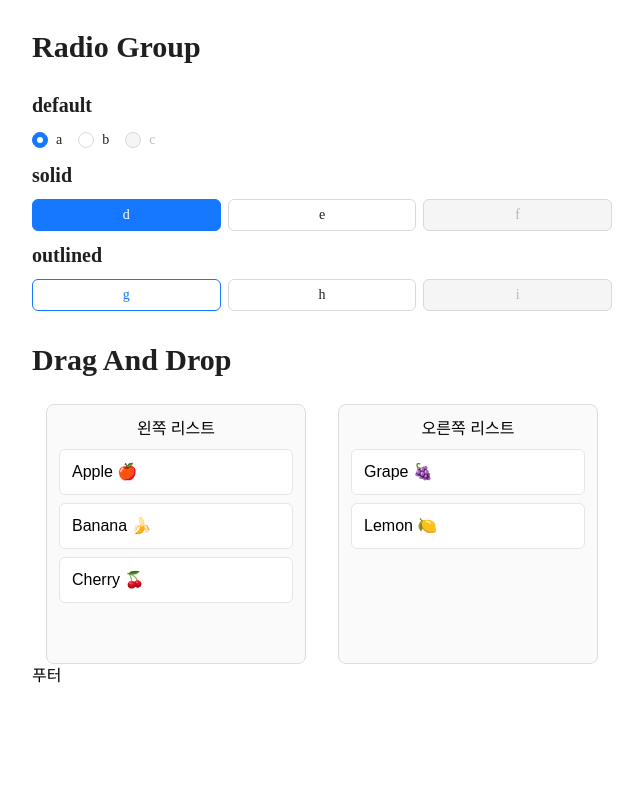
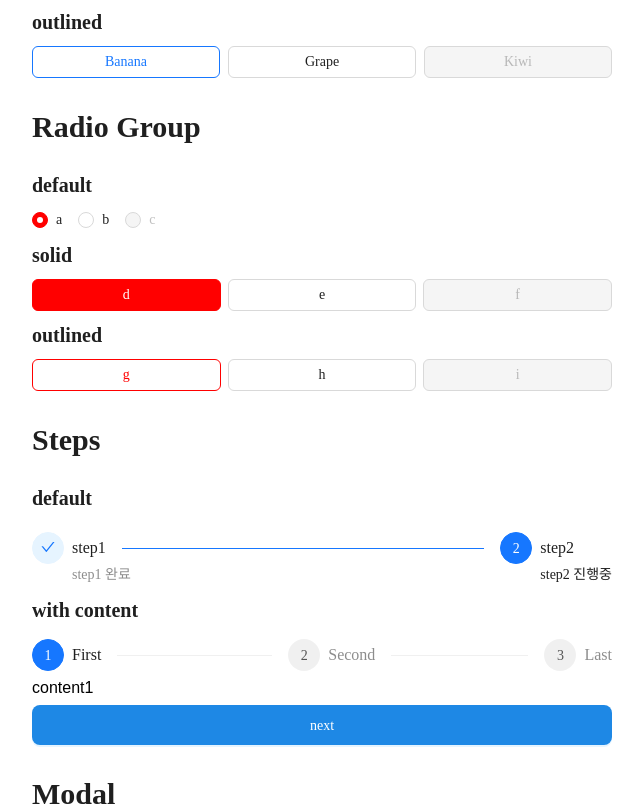
Before and after one commit to 9Gu-Mo/React_Antd, a React (Vite) app: page /common in a window 1280 px wide. Shown: the part 744-1550 px from the top of the page, without its empty margins (318-961 px from the left). Before the commit the page ends 1432 px from the top, so only its background shows below. Built offline with nearby package versions, Linux system fonts and the light colour scheme.

Commit message:
step, modal 컴포넌트 추가

```diff
--- a/src/components/common/AntdCheck.tsx
+++ b/src/components/common/AntdCheck.tsx
@@ -30,6 +30,14 @@ export default function AntdCheck() {
             className="chk-button"
           />
         </Flex>
+        <Flex vertical>
+          <Title level={4}>outlined</Title>
+          <Checkbox.Group
+            options={custom}
+            defaultValue={["Banana"]}
+            className="chk-button chk-outlined"
+          />
+        </Flex>
       </Flex>
     </>
   );
--- a/src/components/common/AntdInput.tsx
+++ b/src/components/common/AntdInput.tsx
@@ -12,7 +12,7 @@ export default function AntdInput() {
             name={"userId"}
             rules={[{ required: true, message: "ID를 입력해주세요." }]}
           >
-            <Input placeholder="id" />
+            <Input placeholder="id" count={{ show: true, max: 10 }} />
           </Form.Item>
           <Form.Item
             name={"userPassword"}
--- /dev/null
+++ b/src/components/common/AntdModal.tsx
@@ -0,0 +1,31 @@
+import { Button, Flex, Modal } from "antd";
+import Title from "antd/es/typography/Title";
+import { useState } from "react";
+
+export default function AntdModal() {
+  const [open, setOpen] = useState(false);
+
+  const openModal = () => {
+    setOpen(true);
+  };
+
+  const closeModal = () => {
+    setOpen(false);
+  };
+
+  return (
+    <>
+      <Flex vertical>
+        <Title level={2}>Modal</Title>
+        <Button type="primary" onClick={openModal}>
+          Open Modal
+        </Button>
+      </Flex>
+      {open && (
+        <Modal open={open} onCancel={closeModal}>
+          <p>ss</p>
+        </Modal>
+      )}
+    </>
+  );
+}
--- /dev/null
+++ b/src/components/common/AntdSteps.tsx
@@ -0,0 +1,114 @@
+import { Button, Flex, Modal, Steps } from "antd";
+import Title from "antd/es/typography/Title";
+import { useState } from "react";
+
+export default function AntdSteps() {
+  const [current, setCurrent] = useState(0);
+  const [open, setOpen] = useState(false);
+
+  const contentSteps = [
+    {
+      id: "0",
+      title: "First",
+      content: "content1",
+    },
+    {
+      id: "1",
+      title: "Second",
+      content: "content2",
+    },
+    {
+      id: "2",
+      title: "Last",
+      content: "content3",
+    },
+  ];
+
+  const modalCancel = () => {
+    setOpen(false);
+  };
+
+  const nextSteps = () => {
+    setCurrent(current + 1);
+    if (contentSteps.length - 1 === current) {
+      setOpen(true);
+      setCurrent(current);
+    }
+    console.log("contentSteps.length", contentSteps.length);
+    console.log("current", current);
+  };
+
+  const prevSteps = () => {
+    setCurrent(current - 1);
+  };
+
+  return (
+    <>
+      <Flex vertical gap={10}>
+        <Title level={2}>Steps</Title>
+        <Flex vertical>
+          <Title level={4}>default</Title>
+        </Flex>
+        <Steps
+          current={1}
+          responsive={false}
+          items={[
+            {
+              title: "step1",
+              description: "step1 완료",
+            },
+            {
+              title: "step2",
+              description: "step2 진행중",
+            },
+          ]}
+        />
+        <Flex vertical gap={5}>
+          <Title level={4}>with content</Title>
+          <Steps
+            current={current}
+            responsive={false}
+            items={contentSteps.map((item) => ({
+              key: item.id,
+              title: item.title,
+            }))}
+          />
+          <div>{contentSteps[current].content}</div>
+          <Flex gap={10}>
+            {current > 0 && (
+              <Button
+                block
+                htmlType="button"
+                onClick={prevSteps}
+                color="default"
+                variant="outlined"
+              >
+                prev
+              </Button>
+            )}
+            <Button
+              block
+              htmlType="button"
+              onClick={nextSteps}
+              color="primary"
+              variant="solid"
+            >
+              {current === contentSteps.length - 1 ? "done" : "next"}
+            </Button>
+            {open && (
+              <Modal
+                title="모달 타이틀"
+                open={open}
+                closable
+                onOk={modalCancel}
+                onCancel={modalCancel}
+              >
+                <p>작성이 완료됐습니다.</p>
+              </Modal>
+            )}
+          </Flex>
+        </Flex>
+      </Flex>
+    </>
+  );
+}
--- a/src/global.scss
+++ b/src/global.scss
@@ -42,19 +42,42 @@ h1.ant-typography {
       transition: color 0.2s, background 0.2s, box-shadow 0.2s;
 
       &-checked {
+        color: #ffffff;
         background: #1677ff;
         border-color: #1677ff;
-        color: #ffffff;
       }
 
       &-disabled {
         background-color: rgba(0, 0, 0, 0.04);
         color: rgba(0, 0, 0, 0.25);
       }
+
+      &:active {
+        color: #ffffff;
+        background: #0958d9;
+        border-color: #0958d9;
+      }
     }
 
     &-inner {
       display: none;
+    }
+  }
+
+  &.chk-outlined {
+    .ant-checkbox {
+      &-wrapper {
+        &-checked {
+          color: #1677ff;
+          background-color: #ffffff;
+        }
+
+        &:active {
+          color: #1677ff;
+          background: #ffffff;
+          border-color: #1677ff;
+        }
+      }
     }
   }
 }
@@ -64,5 +87,11 @@ h1.ant-typography {
 
   > label {
     border-radius: 6px;
+
+    > div {
+      display: none;
+      visibility: hidden;
+      opacity: 0;
+    }
   }
 }
--- a/src/routes/Common.tsx
+++ b/src/routes/Common.tsx
@@ -1,8 +1,10 @@
 import AntdButton from "../components/common/AntdButton";
 import AntdCheck from "../components/common/AntdCheck";
 import AntdInput from "../components/common/AntdInput";
+import AntdModal from "../components/common/AntdModal";
 import AntdRadio from "../components/common/AntdRadio";
 import AntdSelect from "../components/common/AntdSelect";
+import AntdSteps from "../components/common/AntdSteps";
 import DndEx from "../components/common/DndEx";
 
 export default function Common() {
@@ -13,6 +15,8 @@ export default function Common() {
       <AntdSelect />
       <AntdCheck />
       <AntdRadio />
+      <AntdSteps />
+      <AntdModal />
       <DndEx />
     </>
   );
--- a/src/theme/antdTheme.ts
+++ b/src/theme/antdTheme.ts
@@ -6,6 +6,7 @@ export const antdTheme: ThemeConfig = {
   },
 
   components: {
+    // button
     Button: {
       colorPrimary: "#1e88e5",
       colorPrimaryHover: "#1565c0",
@@ -16,6 +17,8 @@ export const antdTheme: ThemeConfig = {
       defaultHoverColor: "#1e88e5", // default 버튼 hover 시 텍스트 색상
       defaultHoverBg: "transparent", // hover 배경 제거
     },
+
+    // input
     Input: {
       borderRadius: 6,
       colorBgContainer: "#fff",
@@ -24,5 +27,15 @@ export const antdTheme: ThemeConfig = {
       hoverBg: "#fff",
       hoverBorderColor: "#ccc",
     },
+
+    // check
+    Checkbox: {
+      colorPrimary: "#ff0000",
+    },
+
+    // radio
+    Radio: {
+      colorPrimary: "#ff0000",
+    },
   },
 };
```
